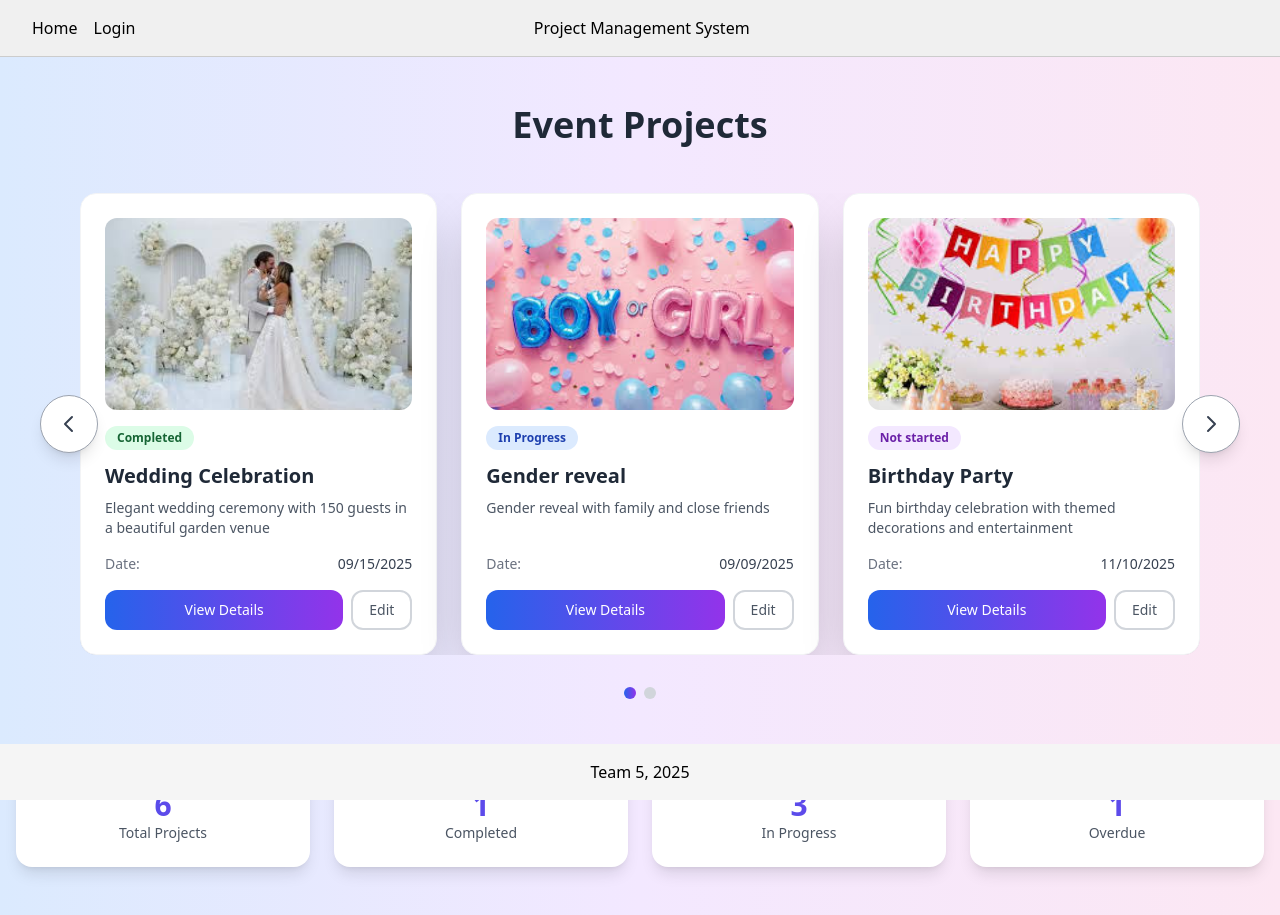
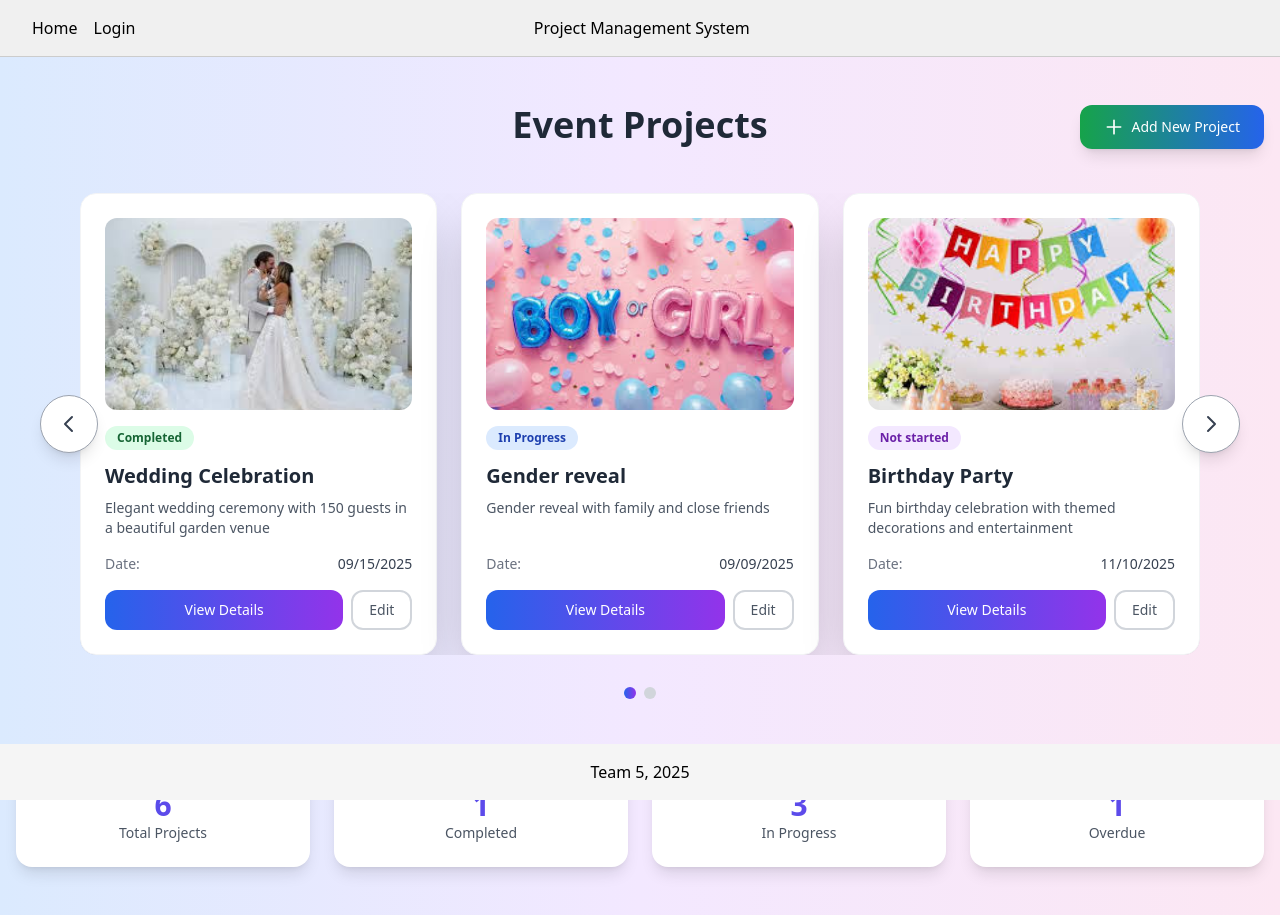
Before and after one commit to Code-the-Dream-School/jj-practicum-team-5-front, a React (Vite) app: page /dashboard in a window 1280 px wide. Built offline with nearby package versions, Linux system fonts and the light colour scheme.

Commit message:
add new project button and route

```diff
--- a/src/App.jsx
+++ b/src/App.jsx
@@ -6,6 +6,7 @@ import SignUpForm from "./pages/SignUpForm.jsx";
 import Dashboard from "./pages/Dashboard.jsx";
 import ProjectPage from "./pages/ProjectPage.jsx";
 import StepPage from "./pages/StepPage";
+import ProjectFormPage from "./pages/ProjectFormPage.jsx"
 import './index.css';
 
 export default function App() {
@@ -19,6 +20,7 @@ export default function App() {
                     <Route path="/signup" element={<SignUpForm />} />
                     <Route path="/project/:id" element={<ProjectPage />} />
                     <Route path="/step/:id" element={<StepPage />} />
+                    <Route path="/project/new" element={<ProjectFormPage />} />
                 </Route>
             </Routes>
         </BrowserRouter>
--- a/src/pages/Dashboard.jsx
+++ b/src/pages/Dashboard.jsx
@@ -89,10 +89,19 @@ export default function ProjectsSliderPage() {
     return (
         <div className="min-h-screen bg-gradient-to-r from-blue-100 via-purple-100 to-pink-100 py-12">
             <div className="max-w-7xl mx-auto px-4">
-                <div className="text-center mb-12">
+                <div className="text-center mb-12 relative">
                     <h1 className="text-4xl font-bold text-gray-800 mb-4">
                         Event Projects
                     </h1>
+                    <button
+                        onClick={() => navigate('/project/new')}
+                        className="absolute top-0 right-0 bg-gradient-to-r from-green-600 to-blue-600 text-white py-3 px-6 rounded-xl font-medium text-sm hover:from-green-700 hover:to-blue-700 transition-all duration-300 hover:scale-105 shadow-lg flex items-center space-x-2"
+                    >
+                        <svg className="w-5 h-5" fill="none" stroke="currentColor" viewBox="0 0 24 24">
+                            <path strokeLinecap="round" strokeLinejoin="round" strokeWidth={2} d="M12 4v16m8-8H4" />
+                        </svg>
+                        <span>Add New Project</span>
+                    </button>
                 </div>
 
 
--- /dev/null
+++ b/src/pages/ProjectFormPage.jsx
@@ -0,0 +1,7 @@
+export default function ProjectFormPage() {
+    return (
+        <div>
+            <h1>New project</h1>
+        </div>
+    );
+}
```
